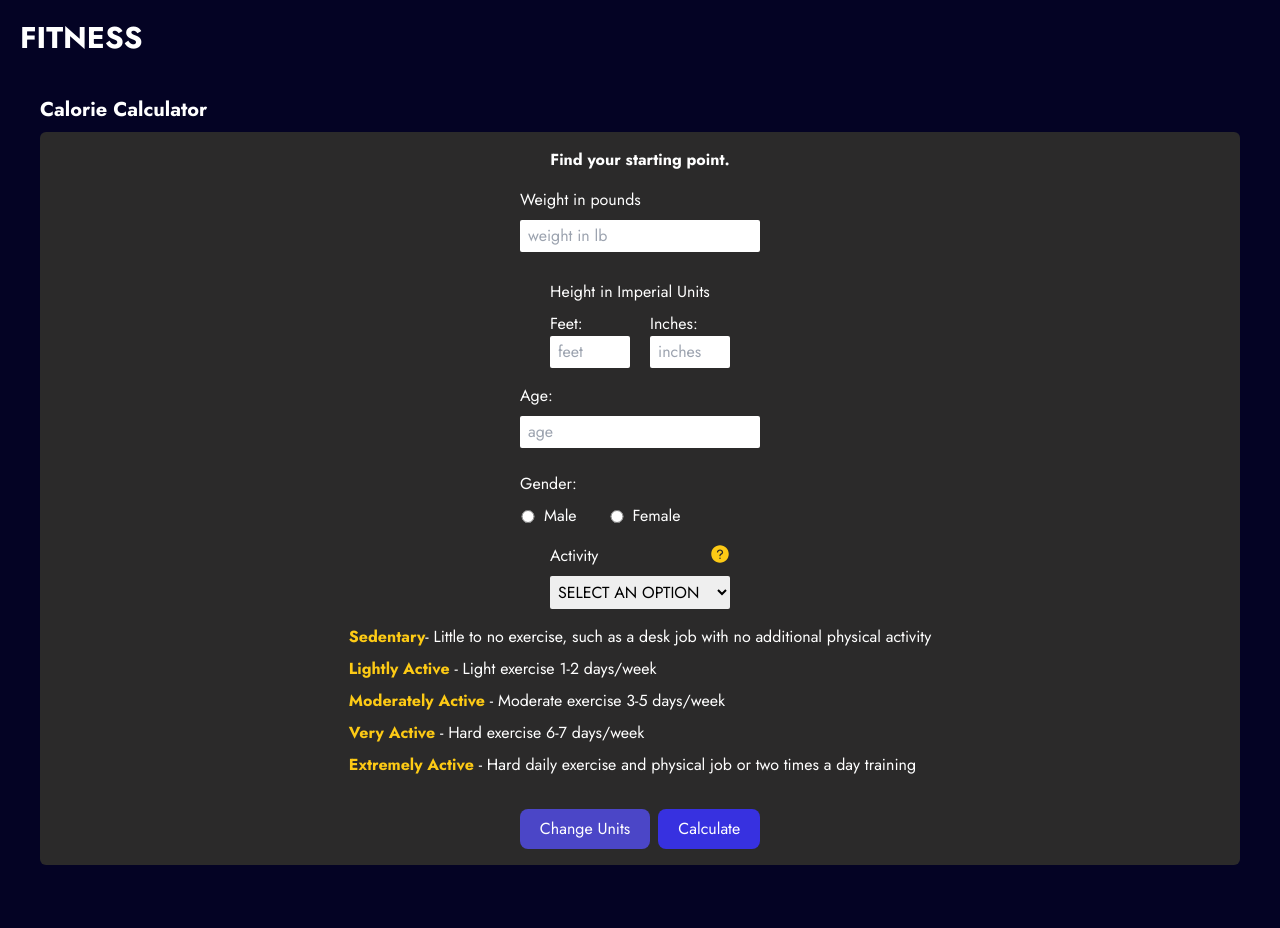
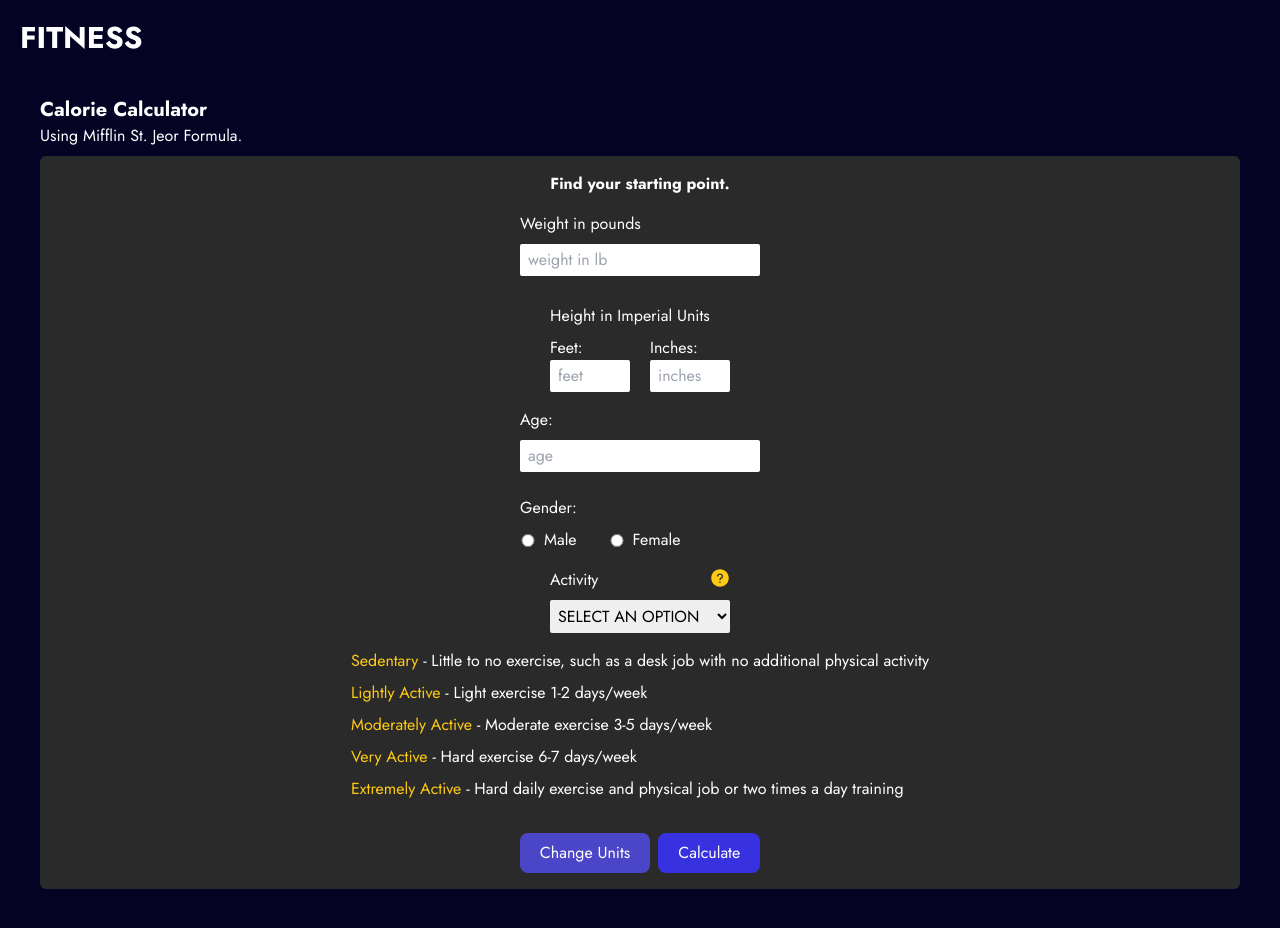
Before and after one commit to pn-code/fitness-app, a React (Vite) app in the folder client/: page /fitness-app/calculator in a window 1280 px wide. Both pictures are taken after a click on the icon 720 px from the left and 554 px from the top of the page. Shown: the top 928 px of the page. Built offline with nearby package versions, Linux system fonts and the light colour scheme; no server answers.

Commit message:
Minor text/info update and styles

```diff
--- a/client/src/pages/Calculator.jsx
+++ b/client/src/pages/Calculator.jsx
@@ -62,12 +62,12 @@ const Calculator = () => {
         setMetric((metric) => !metric);
     };
 
-    // The calculation is called the Mifflin-St Jeor equation, a formula that has been shown to be the most accurate way of estimating calorie needs in numerous studies by the ADA (American Dietetic Association).
     return (
         <div className="text-white mx-10 my-5 flex flex-col gap-2">
             {/* HEADER */}
             <div>
                 <h2 className="text-xl font-bold">Calorie Calculator</h2>
+                <span>Using Mifflin St. Jeor Formula.</span>
             </div>
 
             <form className="flex flex-col gap-4 rounded-md justify-center items-center mb-12">
@@ -226,32 +226,32 @@ const Calculator = () => {
                 {showActivity && (
                     <ul className="flex flex-col gap-2 mx-8">
                         <li>
-                            <span className="font-semibold text-[#FDCA15]">
+                            <span className="text-[#FDCA15]">
                                 Sedentary
                             </span>
-                            - Little to no exercise, such as a desk job with no
+                            {" "} - Little to no exercise, such as a desk job with no
                             additional physical activity
                         </li>
                         <li>
-                            <span className="font-semibold text-[#FDCA15]">
+                            <span className="text-[#FDCA15]">
                                 Lightly Active
                             </span>{" "}
                             - Light exercise 1-2 days/week
                         </li>
                         <li>
-                            <span className="font-semibold text-[#FDCA15]">
+                            <span className="text-[#FDCA15]">
                                 Moderately Active
                             </span>{" "}
                             - Moderate exercise 3-5 days/week
                         </li>
                         <li>
-                            <span className="font-semibold text-[#FDCA15]">
+                            <span className="text-[#FDCA15]">
                                 Very Active
                             </span>{" "}
                             - Hard exercise 6-7 days/week
                         </li>
                         <li>
-                            <span className="font-semibold text-[#FDCA15]">
+                            <span className="text-[#FDCA15]">
                                 Extremely Active
                             </span>{" "}
                             - Hard daily exercise and physical job or two times
@@ -291,26 +291,7 @@ const Calculator = () => {
                             </p>
                         </div>
                     )}
-                    {/* <h3>About</h3>
-                    <h4>How </h4>
-                    <p>
-                        This calorie calculator can be used to calculate the
-                        daily calorie consumption a person needs to eat to
-                        maintain, lose, or gain weight.
-                    </p>
-                    <h3>How can I use this information?</h3>
-                    <p>
-                        To ensure adequate progress, make sure you are actively
-                        monitoring your weight loss. Modify your calorie plan to
-                        fit your current weight on at least a monthly basis.
-                        <br />
-                        <br />
-                        <strong>
-                            Please consult your physician before making any
-                            abrupt changes to your diet and exercise plan. This
-                            is not medical advice...proceed at your own risk.
-                        </strong>
-                    </p> */}
+
                     <h3 className="text-center mb-4 font-bold underline">
                         Choose Your Calorie Plan Below.
                     </h3>
--- a/client/src/pages/Home.jsx
+++ b/client/src/pages/Home.jsx
@@ -30,9 +30,8 @@ const Home = (props) => {
                             I wanted to free people all around the world.
                             <br />
                             <br />
-                            These fitness tools I've built into this website
-                            will allow for any person to reach their fitness
-                            goals.
+                            The fitness tools found here will allow for any
+                            person to reach their fitness goals.
                         </p>
                         <span className="text-[#FDCA15] text-xl font-bold">
                             Fitness is yours to take.
--- a/client/src/pages/SignUp.jsx
+++ b/client/src/pages/SignUp.jsx
@@ -123,7 +123,7 @@ const SignUp = () => {
                 <button
                     disabled={loading}
                     onClick={registerUser}
-                    className="bg-[#3731e0] text-white mt-5 px-5 py-2 rounded-lg hover:bg-white hover:text-[#040324] ease-in duration-150"
+                    className="bg-[#3731e0] text-white mt-5 px-5 py-2 rounded-lg hover:bg-white hover:text-[#040324] ease-in duration-150 disabled:bg-gray-700 disabled:cursor-not-allowed"
                     type="button"
                 >
                     Register
```
